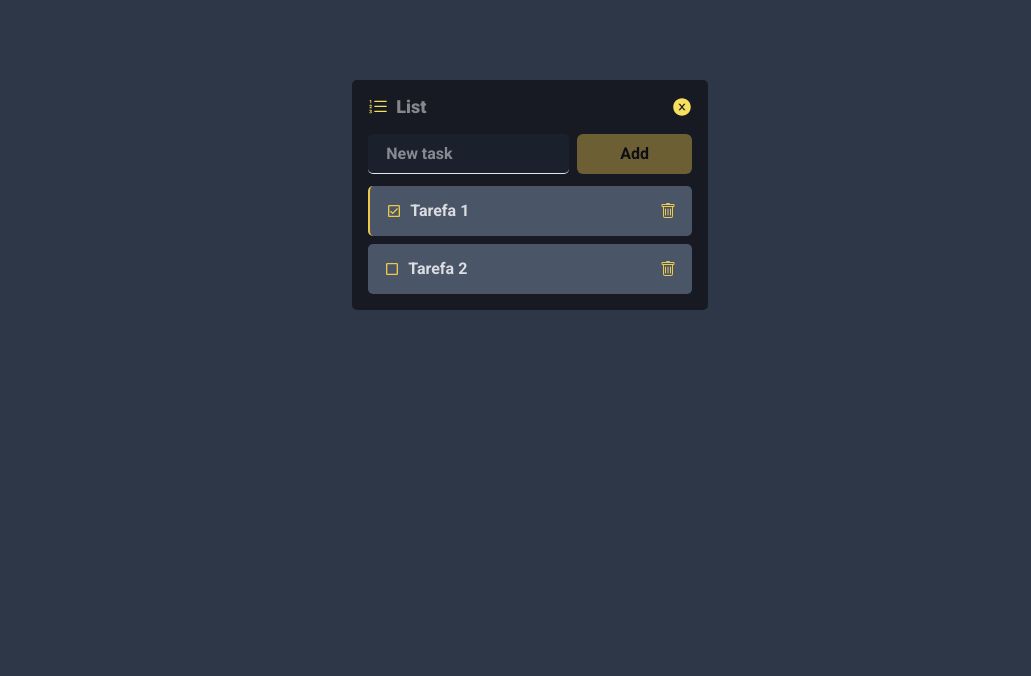
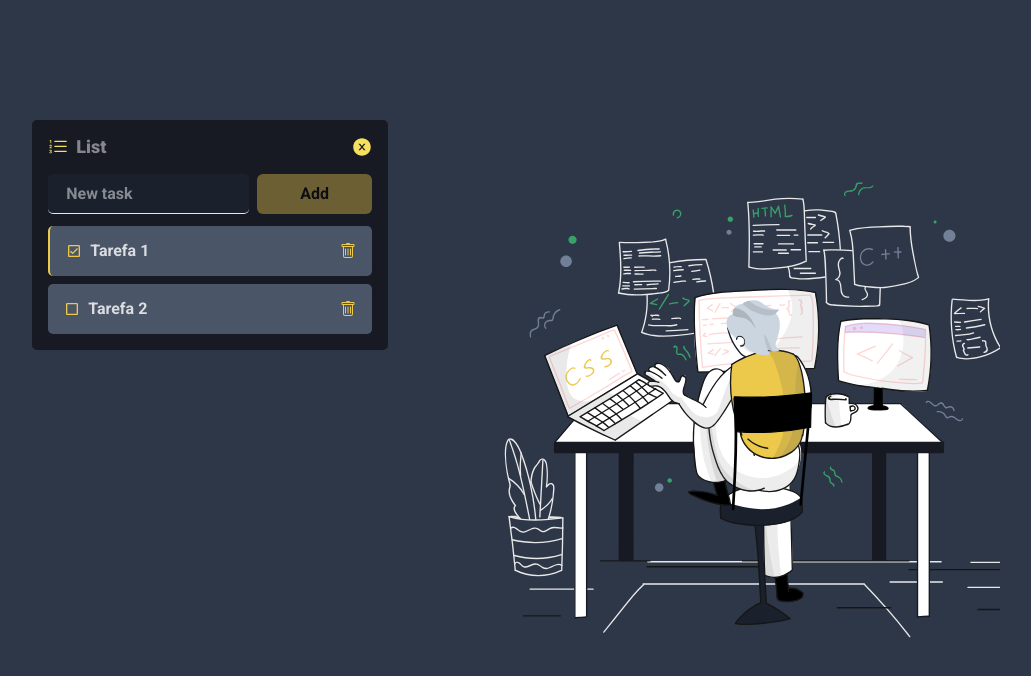
Before and after one commit to tpaphysics/tdd-todo-list, a React (Vite) app: page / in a window 1280 px wide. Shown: the top 676 px of the page, without its empty margins (110-1141 px from the left). Built offline with nearby package versions, Linux system fonts and the light colour scheme.

Commit message:
style: add background.svg in App.tsx

```diff
--- a/src/App.tsx
+++ b/src/App.tsx
@@ -1,7 +1,24 @@
+import { Box, Flex } from '@chakra-ui/react';
 import TodoList from './Components/TodoList';
 
 function App() {
-  return <TodoList />;
+  return (
+    <Flex
+      w='100vw'
+      h='100vh'
+      flexDir='column'
+      bgImage='url(background.svg)'
+      bgSize='600px'
+      backgroundRepeat='no-repeat'
+      bgPosition='bottom'
+      backgroundPosition='75% 50%'
+      flexDirection='column'
+    >
+      <Box h='100vh' w='50%'>
+        <TodoList />
+      </Box>
+    </Flex>
+  );
 }
 
 export default App;
--- a/src/Components/TodoList/index.tsx
+++ b/src/Components/TodoList/index.tsx
@@ -15,10 +15,10 @@ function TodoList() {
         w='100%'
         maxW='calc(1.6180*200px + 32px)'
         borderRadius='5px'
-        m='0 auto'
         p='16px'
         justifyContent='center'
-        mt='80px'
+        m='0 auto'
+        mt='120px'
       >
         <HeaderList />
         <AddTaskForm />
--- a/src/utils.ts
+++ /dev/null
@@ -1,4 +0,0 @@
-export function teste() {
-  localStorage.setItem('teste', 'teste');
-  return localStorage.getItem('teste');
-}
```
Also changed, not shown: public/background.svg (added), 1 other file (tests, documents, lock files or other folders).
